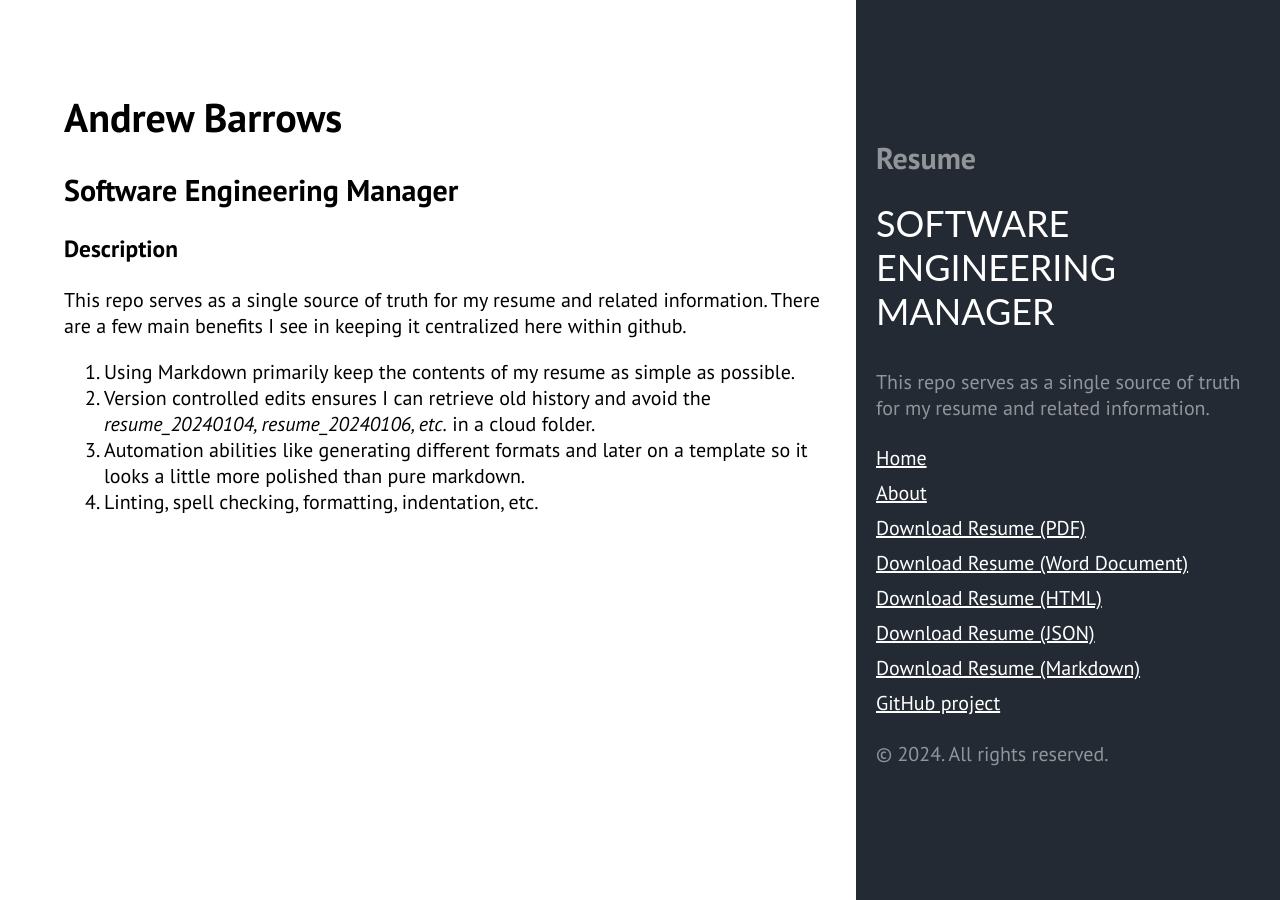
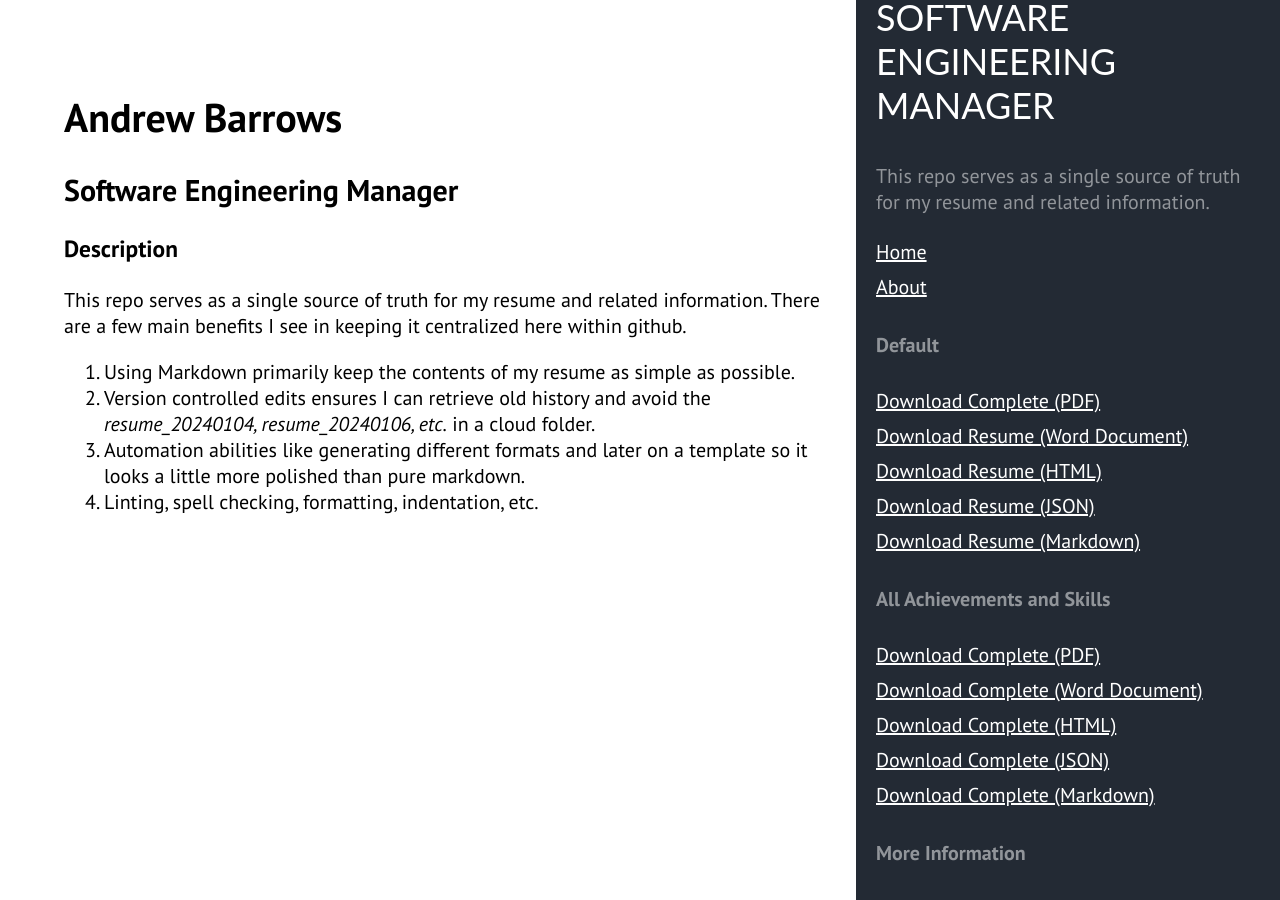
Before and after one commit to abarrows/resume, a Jekyll site: the page built from about.html, in a window 1280 px wide. Built offline with Jekyll 4.4.1, drawn with Linux system fonts in a browser that asks for light colours.

Commit message:
Updating the formats directory to also include the complete.

```diff
--- a/_includes/sidebar.html
+++ b/_includes/sidebar.html
@@ -19,8 +19,9 @@
         >About</a
       >
 
+      <h4>Default</h4>
       <a class="sidebar-nav-item" href="{{ format.path }}"
-        >Download Resume (PDF)</a
+        >Download Complete (PDF)</a
       >
 
       <a class="sidebar-nav-item" href="{{ site.baseurl }}/formats/index.docx"
@@ -35,6 +36,29 @@
       <a class="sidebar-nav-item" href="{{ site.baseurl }}/formats/index.md"
         >Download Resume (Markdown)</a
       >
+      <h4>All Achievements and Skills</h4>
+      <a class="sidebar-nav-item" href="{{ format.path }}"
+        >Download Complete (PDF)</a
+      >
+      <a
+        class="sidebar-nav-item"
+        href="{{ site.baseurl }}/formats/complete.docx"
+        >Download Complete (Word Document)</a
+      >
+      <a
+        class="sidebar-nav-item"
+        href="{{ site.baseurl }}/formats/complete.html"
+        >Download Complete (HTML)</a
+      >
+      <a
+        class="sidebar-nav-item"
+        href="{{ site.baseurl }}/formats/complete.json"
+        >Download Complete (JSON)</a
+      >
+      <a class="sidebar-nav-item" href="{{ site.baseurl }}/formats/complete.md"
+        >Download Complete (Markdown)</a
+      >
+      <h4>More Information</h4>
       <a class="sidebar-nav-item" href="https://github.com/abarrows"
         >GitHub project</a
       >
```
Also changed, not shown: .github/workflows/release.yml, complete.md (renamed from positions/complete.md).
